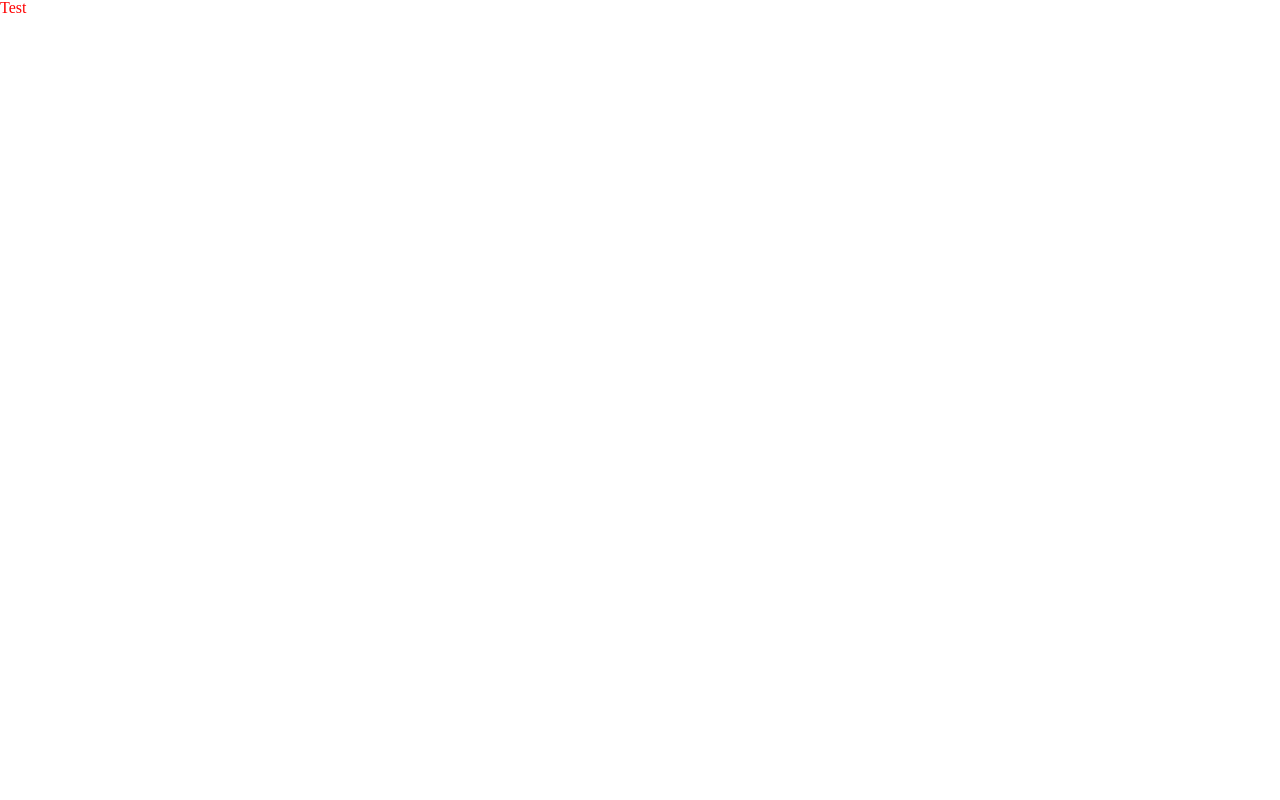
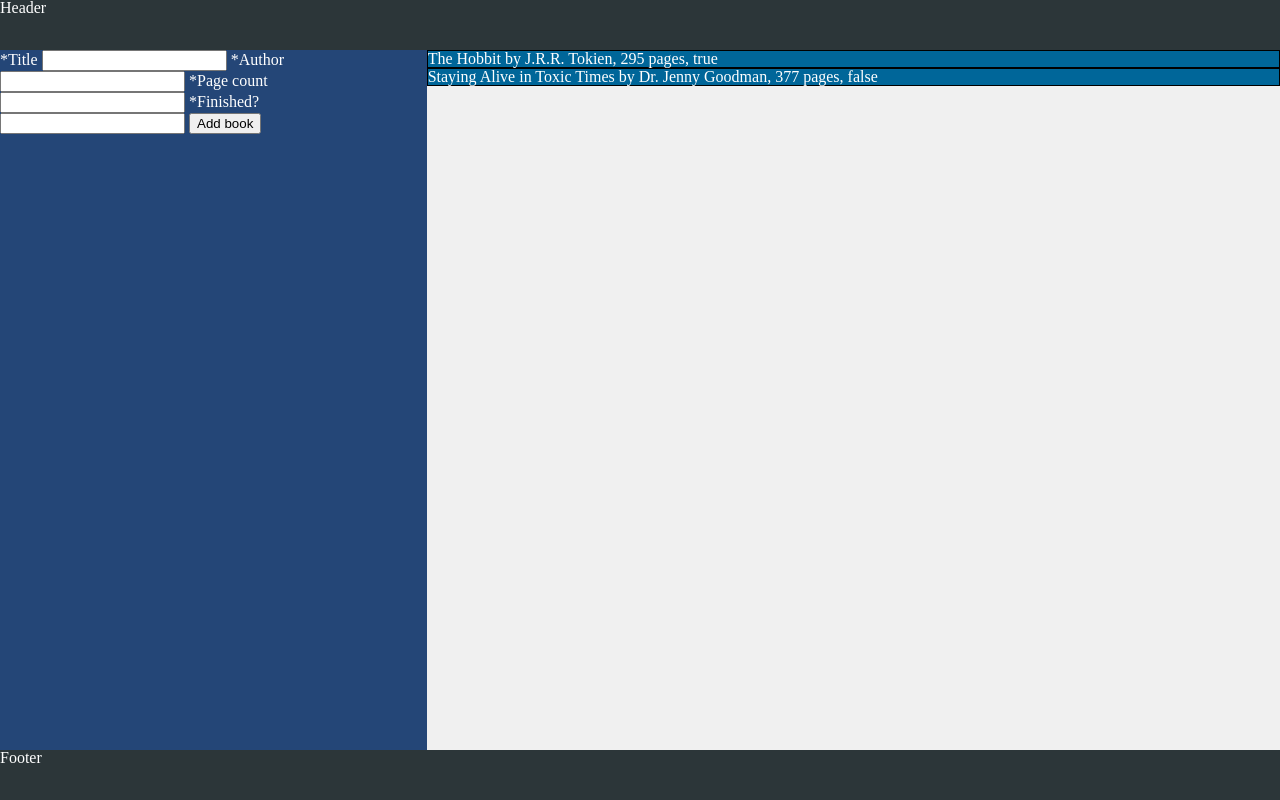
Before and after one commit to JakeBrowning90/library-project, a plain HTML site: page index.html in a window 1280 px wide. Drawn offline with Linux system fonts and the light colour scheme.

Commit message:
Create basic functioning form and book list

```diff
--- a/index.html
+++ b/index.html
@@ -7,9 +7,24 @@
     <title>Library</title>
     <link rel="stylesheet" href="reset.css">
     <link rel="stylesheet" href="style.css">
-    <script src="script.js"></script>
+    <script src="script.js" defer></script>
 </head>
 <body>
-    <h1>Test</h1>
+    <div class="header">Header</div>
+    <div class="form">
+        <form action="" id="bookForm">
+            <label for="title">*Title</label>
+            <input type="text" id="title" name="title" required minlength="1" maxlength="20">
+            <label for="author">*Author</label>
+            <input type="text" id="author" name="author" required minlength="1" maxlength="20">
+            <label for="pages">*Page count</label>
+            <input type="text" id="pages" name="pages" required min="1">
+            <label for="finished">*Finished?</label>
+            <input type="text" id="finished" name="finished" required>
+            <button type="submit" id="addBook">Add book</button>
+        </form>
+    </div>
+    <div class="container" id="container"></div>
+    <div class="footer">Footer</div>
 </body>
 </html>
--- a/script.js
+++ b/script.js
@@ -1,13 +1,53 @@
+const container = document.querySelector('#container');
+
+//Create library array and Book constructor
+let library = [];
 function Book (title, author, pages, finished) {
     this.title = title
     this.author = author
     this.pages = pages
     this.finished = finished
-    this.info = function() {
-        return(title + " by " + author + ", " + pages + " pages, " + finished)
+}
+Book.prototype.info = function() {
+    return(this.title + " by " + this.author + ", " + this.pages + " pages, " + this.finished)
+}
+
+//Add Book object to Library array
+function addBookToLibrary(Book) {
+    library.push(Book)
+}
+
+//Manually-created sample books
+const theHobbit = new Book("The Hobbit", "J.R.R. Tokien", 295, true);
+const stayingAlive = new Book("Staying Alive in Toxic Times", "Dr. Jenny Goodman", 377, false);
+addBookToLibrary(theHobbit);
+addBookToLibrary(stayingAlive);
+printLibrary()
+
+//Create new book with form, add to library, refresh list
+const bookForm = document.querySelector('#bookForm');
+bookForm.addEventListener('submit', (event) => {
+    event.preventDefault()
+    var newBook = new Book(title.value, author.value, pages.value, finished.value);
+    addBookToLibrary(newBook);
+    printLibrary();
+  });
+
+//Add library books to DOM
+function printLibrary() {
+    refreshList()
+    for (entry in library) {
+        let card = document.createElement('div');
+        card.classList.add('card');
+        card.textContent = library[entry].info();
+        container.appendChild(card);
     }
 }
 
-const theHobbit = new Book("The Hobbit", "J.R.R. Tokien", 295, "finished");
-
-console.log(theHobbit.info())
+//Refresh list
+function refreshList() {
+    document.getElementById("bookForm").reset();
+    while (container.firstChild) {
+        container.removeChild(container.lastChild);
+      }
+}
--- a/style.css
+++ b/style.css
@@ -1,3 +1,28 @@
-h1 {
-    color: red;
+html, body {
+    height: 100vh;
+    width: 100vw;
+    display: grid;
+    grid-template-columns: 1fr 2fr;
+    grid-template-rows: 50px 1fr 50px;
+    color: white;
 }
+
+.header, .footer {
+    grid-column: 1 / -1;
+    background-color: #2c3639;
+}
+
+.form {
+    background-color: #244677;
+}
+
+.container {
+    background-color: #f0f0f0;
+}
+
+.card {
+    background-color: #006699;
+    border-style: solid;
+    border-width: 1px;
+    border-color: black;
+}
```
